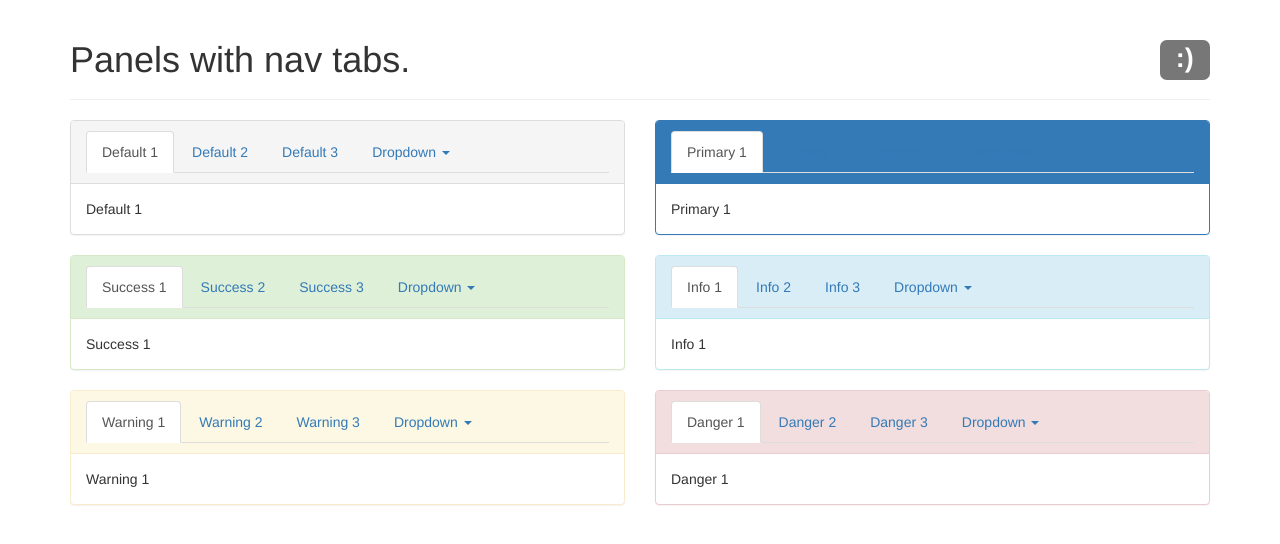
After one commit to LeifLinder-zz/leiflinder, a PHP site: page /leiflinder05/tabs3.html in a window 1280 px wide. The commit adds this page. Shown: the top 544 px of the page. Run offline with PHP 8.4, Linux system fonts and the light colour scheme; some libraries are stand-ins or nearby versions.

Commit message:
tuesday 9/17 2019

```diff
--- a/src/includes/header.php
+++ b/src/includes/header.php
@@ -40,7 +40,7 @@
         <div class="collapse navbar-collapse" id="navbarResponsive">
           <ul class="navbar-nav ml-auto">
             <li class="nav-item">
-              <a class="nav-link" href="page.php?page=about">About</a>
+              <a class="nav-link" href="page.php?page=about3">About</a>
             </li>
             <li class="nav-item">
               <a class="nav-link" href="page.php?page=resume">Resume</a>
--- a/src/page.php
+++ b/src/page.php
@@ -11,6 +11,9 @@ include('./includes/header.php');
      switch ($_GET['page']) {
         case "about":
             include('includes/about.php');
+            break;
+            case "about3":
+            include('includes/about3.php');
             break;
         case "photography":
             include('includes/photography.php');
--- /dev/null
+++ b/src/tabs3.html
@@ -0,0 +1,183 @@
+<link href="//netdna.bootstrapcdn.com/bootstrap/3.2.0/css/bootstrap.min.css" rel="stylesheet" id="bootstrap-css">
+<script src="//netdna.bootstrapcdn.com/bootstrap/3.2.0/js/bootstrap.min.js"></script>
+<script src="//code.jquery.com/jquery-1.11.1.min.js"></script>
+<!------ Include the above in your HEAD tag ---------->
+
+<div class="container">
+    <div class="page-header">
+        <h1>Panels with nav tabs.<span class="pull-right label label-default">:)</span></h1>
+    </div>
+    <div class="row">
+    	<div class="col-md-6">
+            <div class="panel with-nav-tabs panel-default">
+                <div class="panel-heading">
+                        <ul class="nav nav-tabs">
+                            <li class="active"><a href="#tab1default" data-toggle="tab">Default 1</a></li>
+                            <li><a href="#tab2default" data-toggle="tab">Default 2</a></li>
+                            <li><a href="#tab3default" data-toggle="tab">Default 3</a></li>
+                            <li class="dropdown">
+                                <a href="#" data-toggle="dropdown">Dropdown <span class="caret"></span></a>
+                                <ul class="dropdown-menu" role="menu">
+                                    <li><a href="#tab4default" data-toggle="tab">Default 4</a></li>
+                                    <li><a href="#tab5default" data-toggle="tab">Default 5</a></li>
+                                </ul>
+                            </li>
+                        </ul>
+                </div>
+                <div class="panel-body">
+                    <div class="tab-content">
+                        <div class="tab-pane fade in active" id="tab1default">Default 1</div>
+                        <div class="tab-pane fade" id="tab2default">Default 2</div>
+                        <div class="tab-pane fade" id="tab3default">Default 3</div>
+                        <div class="tab-pane fade" id="tab4default">Default 4</div>
+                        <div class="tab-pane fade" id="tab5default">Default 5</div>
+                    </div>
+                </div>
+            </div>
+        </div>
+        <div class="col-md-6">
+            <div class="panel with-nav-tabs panel-primary">
+                <div class="panel-heading">
+                        <ul class="nav nav-tabs">
+                            <li class="active"><a href="#tab1primary" data-toggle="tab">Primary 1</a></li>
+                            <li><a href="#tab2primary" data-toggle="tab">Primary 2</a></li>
+                            <li><a href="#tab3primary" data-toggle="tab">Primary 3</a></li>
+                            <li class="dropdown">
+                                <a href="#" data-toggle="dropdown">Dropdown <span class="caret"></span></a>
+                                <ul class="dropdown-menu" role="menu">
+                                    <li><a href="#tab4primary" data-toggle="tab">Primary 4</a></li>
+                                    <li><a href="#tab5primary" data-toggle="tab">Primary 5</a></li>
+                                </ul>
+                            </li>
+                        </ul>
+                </div>
+                <div class="panel-body">
+                    <div class="tab-content">
+                        <div class="tab-pane fade in active" id="tab1primary">Primary 1</div>
+                        <div class="tab-pane fade" id="tab2primary">Primary 2</div>
+                        <div class="tab-pane fade" id="tab3primary">Primary 3</div>
+                        <div class="tab-pane fade" id="tab4primary">Primary 4</div>
+                        <div class="tab-pane fade" id="tab5primary">Primary 5</div>
+                    </div>
+                </div>
+            </div>
+        </div>
+	</div>
+</div>
+<div class="container">
+    <div class="row">
+		<div class="col-md-6">
+            <div class="panel with-nav-tabs panel-success">
+                <div class="panel-heading">
+                        <ul class="nav nav-tabs">
+                            <li class="active"><a href="#tab1success" data-toggle="tab">Success 1</a></li>
+                            <li><a href="#tab2success" data-toggle="tab">Success 2</a></li>
+                            <li><a href="#tab3success" data-toggle="tab">Success 3</a></li>
+                            <li class="dropdown">
+                                <a href="#" data-toggle="dropdown">Dropdown <span class="caret"></span></a>
+                                <ul class="dropdown-menu" role="menu">
+                                    <li><a href="#tab4success" data-toggle="tab">Success 4</a></li>
+                                    <li><a href="#tab5success" data-toggle="tab">Success 5</a></li>
+                                </ul>
+                            </li>
+                        </ul>
+                </div>
+                <div class="panel-body">
+                    <div class="tab-content">
+                        <div class="tab-pane fade in active" id="tab1success">Success 1</div>
+                        <div class="tab-pane fade" id="tab2success">Success 2</div>
+                        <div class="tab-pane fade" id="tab3success">Success 3</div>
+                        <div class="tab-pane fade" id="tab4success">Success 4</div>
+                        <div class="tab-pane fade" id="tab5success">Success 5</div>
+                    </div>
+                </div>
+            </div>
+        </div>
+        <div class="col-md-6">
+            <div class="panel with-nav-tabs panel-info">
+                <div class="panel-heading">
+                        <ul class="nav nav-tabs">
+                            <li class="active"><a href="#tab1info" data-toggle="tab">Info 1</a></li>
+                            <li><a href="#tab2info" data-toggle="tab">Info 2</a></li>
+                            <li><a href="#tab3info" data-toggle="tab">Info 3</a></li>
+                            <li class="dropdown">
+                                <a href="#" data-toggle="dropdown">Dropdown <span class="caret"></span></a>
+                                <ul class="dropdown-menu" role="menu">
+                                    <li><a href="#tab4info" data-toggle="tab">Info 4</a></li>
+                                    <li><a href="#tab5info" data-toggle="tab">Info 5</a></li>
+                                </ul>
+                            </li>
+                        </ul>
+                </div>
+                <div class="panel-body">
+                    <div class="tab-content">
+                        <div class="tab-pane fade in active" id="tab1info">Info 1</div>
+                        <div class="tab-pane fade" id="tab2info">Info 2</div>
+                        <div class="tab-pane fade" id="tab3info">Info 3</div>
+                        <div class="tab-pane fade" id="tab4info">Info 4</div>
+                        <div class="tab-pane fade" id="tab5info">Info 5</div>
+                    </div>
+                </div>
+            </div>
+        </div>
+	</div>
+</div>
+<div class="container">
+    <div class="row">
+    	<div class="col-md-6">
+            <div class="panel with-nav-tabs panel-warning">
+                <div class="panel-heading">
+                        <ul class="nav nav-tabs">
+                            <li class="active"><a href="#tab1warning" data-toggle="tab">Warning 1</a></li>
+                            <li><a href="#tab2warning" data-toggle="tab">Warning 2</a></li>
+                            <li><a href="#tab3warning" data-toggle="tab">Warning 3</a></li>
+                            <li class="dropdown">
+                                <a href="#" data-toggle="dropdown">Dropdown <span class="caret"></span></a>
+                                <ul class="dropdown-menu" role="menu">
+                                    <li><a href="#tab4warning" data-toggle="tab">Warning 4</a></li>
+                                    <li><a href="#tab5warning" data-toggle="tab">Warning 5</a></li>
+                                </ul>
+                            </li>
+                        </ul>
+                </div>
+                <div class="panel-body">
+                    <div class="tab-content">
+                        <div class="tab-pane fade in active" id="tab1warning">Warning 1</div>
+                        <div class="tab-pane fade" id="tab2warning">Warning 2</div>
+                        <div class="tab-pane fade" id="tab3warning">Warning 3</div>
+                        <div class="tab-pane fade" id="tab4warning">Warning 4</div>
+                        <div class="tab-pane fade" id="tab5warning">Warning 5</div>
+                    </div>
+                </div>
+            </div>
+        </div>
+        <div class="col-md-6">
+            <div class="panel with-nav-tabs panel-danger">
+                <div class="panel-heading">
+                        <ul class="nav nav-tabs">
+                            <li class="active"><a href="#tab1danger" data-toggle="tab">Danger 1</a></li>
+                            <li><a href="#tab2danger" data-toggle="tab">Danger 2</a></li>
+                            <li><a href="#tab3danger" data-toggle="tab">Danger 3</a></li>
+                            <li class="dropdown">
+                                <a href="#" data-toggle="dropdown">Dropdown <span class="caret"></span></a>
+                                <ul class="dropdown-menu" role="menu">
+                                    <li><a href="#tab4danger" data-toggle="tab">Danger 4</a></li>
+                                    <li><a href="#tab5danger" data-toggle="tab">Danger 5</a></li>
+                                </ul>
+                            </li>
+                        </ul>
+                </div>
+                <div class="panel-body">
+                    <div class="tab-content">
+                        <div class="tab-pane fade in active" id="tab1danger">Danger 1</div>
+                        <div class="tab-pane fade" id="tab2danger">Danger 2</div>
+                        <div class="tab-pane fade" id="tab3danger">Danger 3</div>
+                        <div class="tab-pane fade" id="tab4danger">Danger 4</div>
+                        <div class="tab-pane fade" id="tab5danger">Danger 5</div>
+                    </div>
+                </div>
+            </div>
+        </div>
+	</div>
+</div>
+<br/>
```
Also changed, not shown: XML/about.xml (+42 -8 lines), classes/class.about.view.php (+61 -0 lines), src/includes/about.php (+45 -23 lines), src/includes/about2.php (added, +64 -0 lines), src/includes/about3.php (added, +90 -0 lines), src/includes/resume.php (+12 -8 lines), src/tabs3.php (added, +190 -0 lines).
